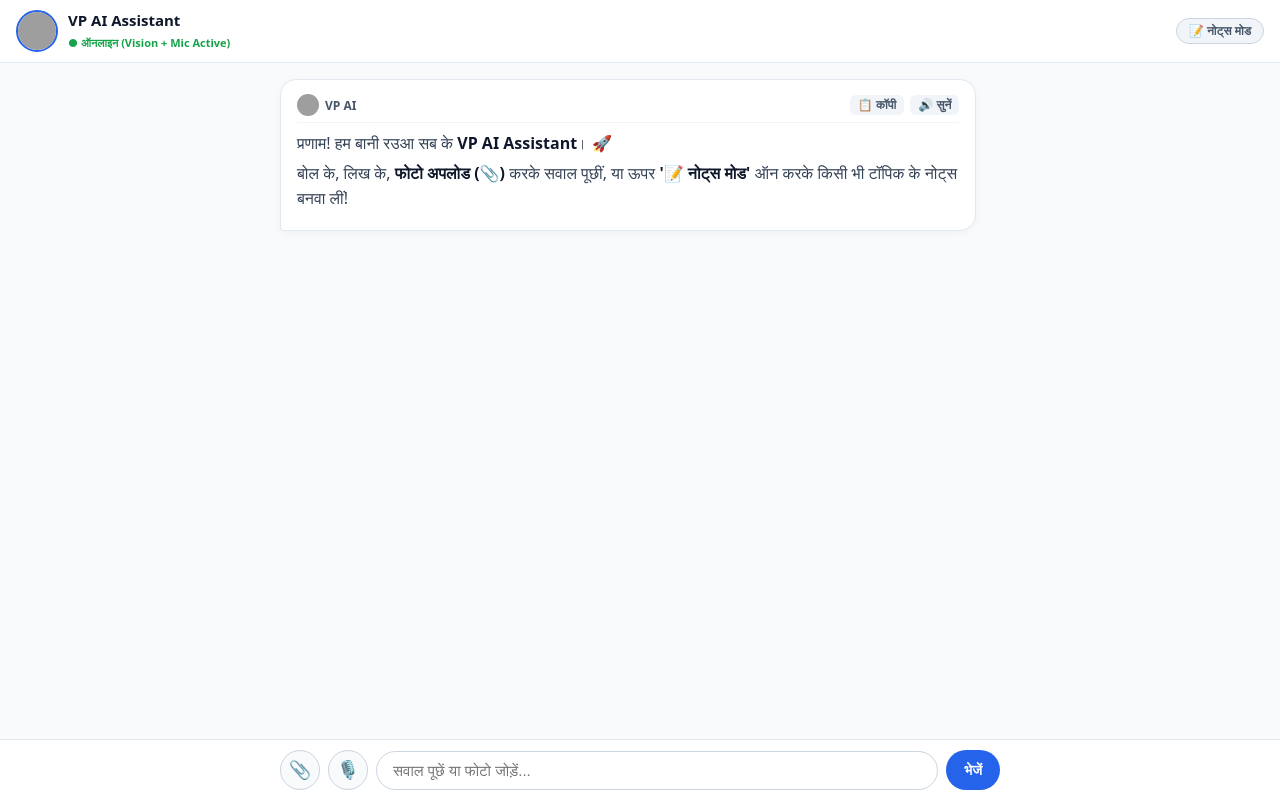
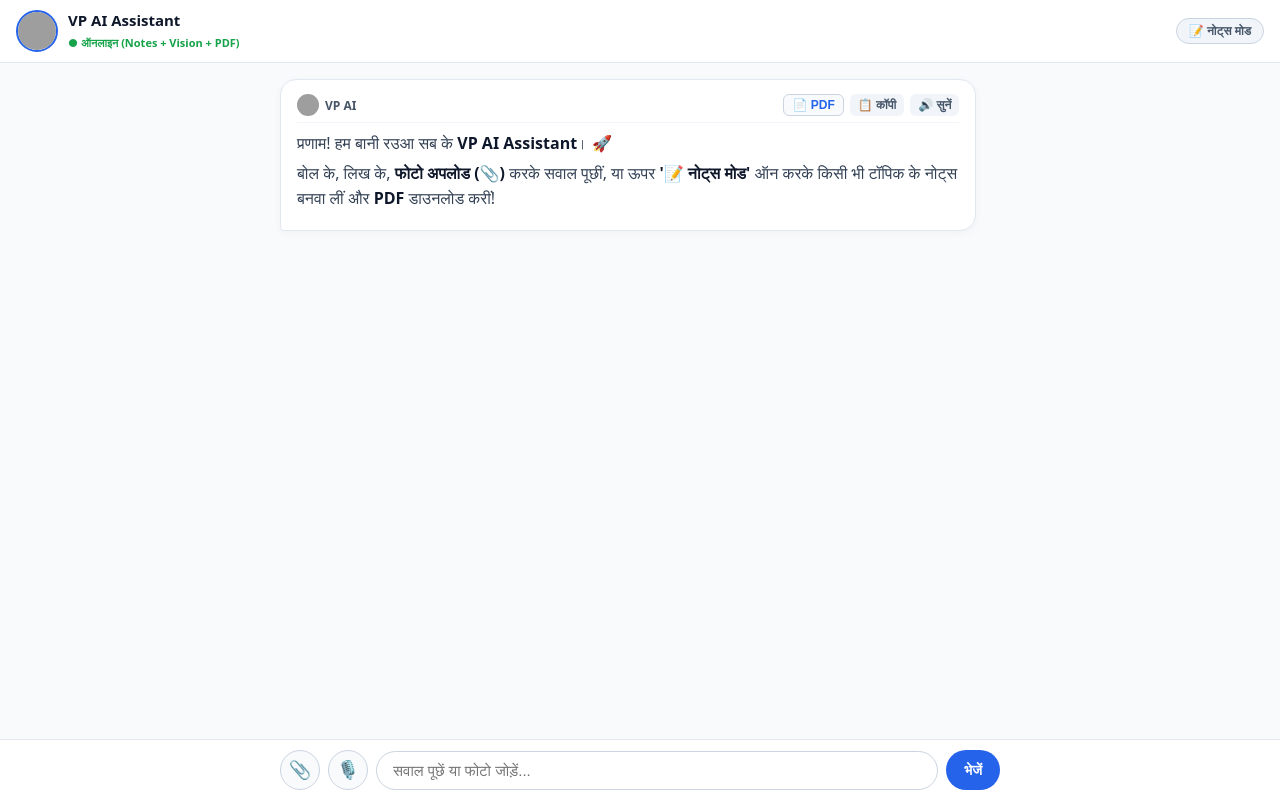
Before and after one commit to shivsagar830377-stack/vp-ai, a Next.js app: page / in a window 1280 px wide. Built offline with nearby package versions, Linux system fonts and the light colour scheme; grey boxes are pictures that could not be loaded.

Commit message:
Update page.js

```diff
--- a/app/page.js
+++ b/app/page.js
@@ -73,7 +73,7 @@ export default function Home() {
   const [messages, setMessages] = useState([
     {
       role: "assistant",
-      content: "प्रणाम! हम बानी रउआ सब के **VP AI Assistant**। 🚀\nबोल के, लिख के, **फोटो अपलोड (📎)** करके सवाल पूछीं, या ऊपर **'📝 नोट्स मोड'** ऑन करके किसी भी टॉपिक के नोट्स बनवा लीं!",
+      content: "प्रणाम! हम बानी रउआ सब के **VP AI Assistant**। 🚀\nबोल के, लिख के, **फोटो अपलोड (📎)** करके सवाल पूछीं, या ऊपर **'📝 नोट्स मोड'** ऑन करके किसी भी टॉपिक के नोट्स बनवा लीं और **PDF** डाउनलोड करीं!",
     },
   ]);
   const [loading, setLoading] = useState(false);
@@ -171,6 +171,55 @@ export default function Home() {
     setTimeout(() => setCopiedIdx(null), 2000);
   }
 
+  // PDF डाउनलोड करने का फ़ंक्शन
+  function handleDownloadPDF(text) {
+    const printWindow = window.open("", "_blank");
+    if (!printWindow) {
+      alert("पॉप-अप ब्लॉक है! कृपया ब्राउज़र में पॉप-अप अनुमति दें।");
+      return;
+    }
+
+    const formattedContent = text
+      .split("\n")
+      .map((line) => {
+        let l = line.trim();
+        if (!l) return "<br/>";
+        if (l.startsWith("#")) return `<h2>${l.replace(/^#+\s*/, "")}</h2>`;
+        if (l.startsWith("- ") || l.startsWith("* ")) return `<li>${l.replace(/^[-*]\s*/, "")}</li>`;
+        return `<p>${l}</p>`;
+      })
+      .join("")
+      .replace(/\*\*(.*?)\*\*/g, "<strong>$1</strong>");
+
+    printWindow.document.write(`
+      <!DOCTYPE html>
+      <html>
+        <head>
+          <title>VP AI Study Notes</title>
+          <style>
+            body { font-family: system-ui, -apple-system, sans-serif; padding: 30px; color: #1e293b; line-height: 1.6; }
+            h1 { color: #2563eb; font-size: 20px; border-bottom: 2px solid #2563eb; padding-bottom: 8px; margin-bottom: 20px; }
+            h2 { color: #0f172a; font-size: 16px; margin-top: 18px; margin-bottom: 8px; }
+            p { margin: 6px 0; font-size: 14px; }
+            li { margin-left: 20px; margin-bottom: 4px; font-size: 14px; }
+            .footer { margin-top: 40px; font-size: 12px; color: #64748b; border-top: 1px solid #e2e8f0; padding-top: 10px; text-align: center; }
+          </style>
+        </head>
+        <body>
+          <h1>VP AI Assistant - Study Notes 📝</h1>
+          <div>${formattedContent}</div>
+          <div class="footer">Generated by VP AI Assistant</div>
+        </body>
+      </html>
+    `);
+
+    printWindow.document.close();
+    printWindow.focus();
+    setTimeout(() => {
+      printWindow.print();
+    }, 400);
+  }
+
   async function handleSend() {
     if ((!input.trim() && !selectedImage) || loading) return;
 
@@ -222,7 +271,7 @@ export default function Home() {
           />
           <div>
             <h1 style={{ fontSize: "15px", fontWeight: "700", margin: 0, color: "#0f172a" }}>VP AI Assistant</h1>
-            <span style={{ fontSize: "11px", color: "#16a34a", fontWeight: "600" }}>● ऑनलाइन (Vision + Mic Active)</span>
+            <span style={{ fontSize: "11px", color: "#16a34a", fontWeight: "600" }}>● ऑनलाइन (Notes + Vision + PDF)</span>
           </div>
         </div>
 
@@ -274,6 +323,14 @@ export default function Home() {
                   <span style={{ fontSize: "12px", fontWeight: "700", color: "#475569" }}>VP AI</span>
                 </div>
                 <div style={{ display: "flex", gap: "6px" }}>
+                  {/* PDF डाउनलोड बटन */}
+                  <button
+                    onClick={() => handleDownloadPDF(msg.content)}
+                    title="PDF डाउनलोड करें"
+                    style={{ background: "#f8fafc", border: "1px solid #cbd5e1", borderRadius: "6px", padding: "3px 8px", fontSize: "12px", cursor: "pointer", color: "#2563eb", fontWeight: "600" }}
+                  >
+                    📄 PDF
+                  </button>
                   <button
                     onClick={() => handleCopy(msg.content, idx)}
                     style={{ background: copiedIdx === idx ? "#dcfce7" : "#f1f5f9", border: "none", borderRadius: "6px", padding: "3px 8px", fontSize: "12px", cursor: "pointer", color: copiedIdx === idx ? "#16a34a" : "#475569", fontWeight: "600" }}
@@ -336,7 +393,6 @@ export default function Home() {
             style={{ display: "none" }}
           />
 
-          {/* फोटो अटैचमेंट बटन (📎) */}
           <button
             onClick={() => fileInputRef.current?.click()}
             title="फोटो जोड़ें"
@@ -345,7 +401,6 @@ export default function Home() {
             📎
           </button>
 
-          {/* माइक बटन */}
           <button
             onClick={toggleListening}
             title="बोलकर लिखें"
```
